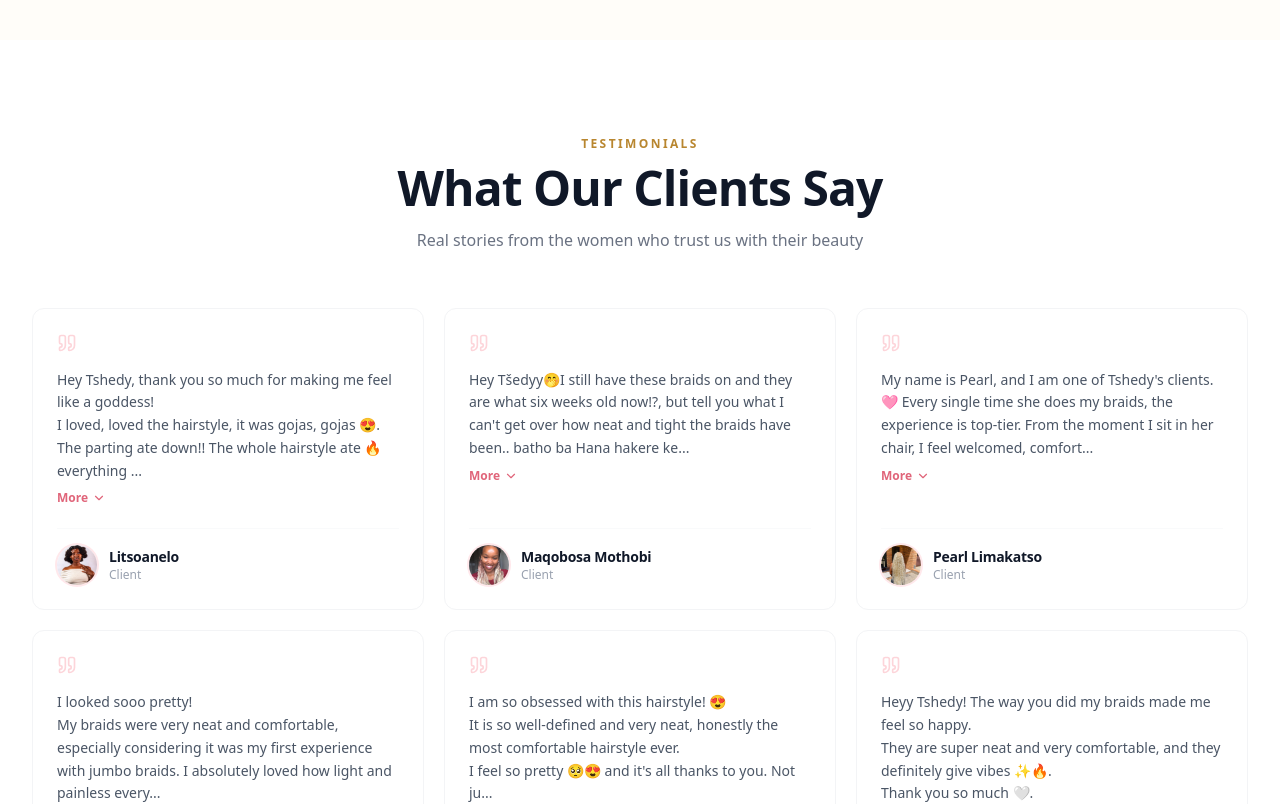
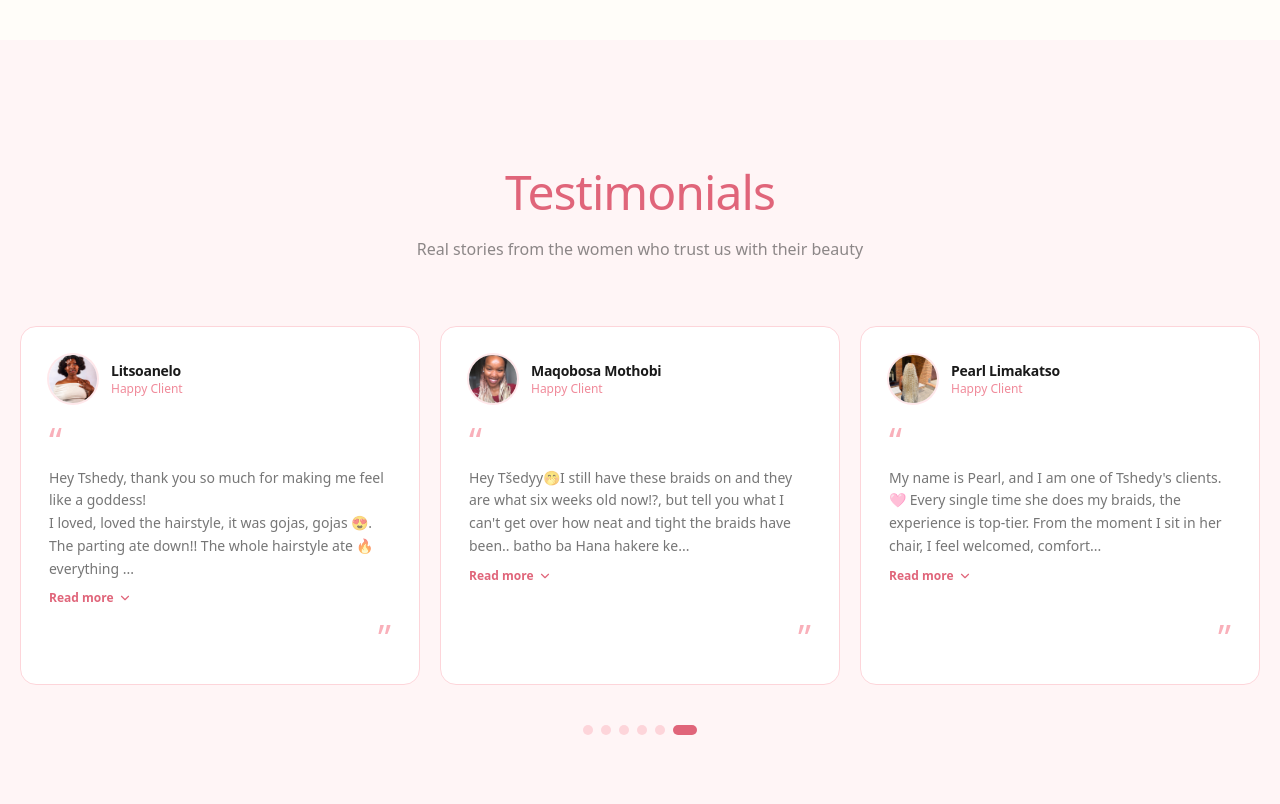
Before and after one commit to Kananelo12/tshedys-beauty, a Next.js app: page / in a window 1280 px wide. Shown: the part 2980-3784 px from the top of the page. Built offline with nearby package versions, Linux system fonts and the light colour scheme.

Commit message:
modified Tesimonials to have a horizontal scroll

```diff
--- a/app/components/Testimonials.tsx
+++ b/app/components/Testimonials.tsx
@@ -1,7 +1,7 @@
 "use client";
 
-import { useState } from "react";
-import { ChevronDown, ChevronUp, Quote } from "lucide-react";
+import { useState, useRef, useEffect, useCallback } from "react";
+import { ChevronDown, ChevronUp } from "lucide-react";
 import Image from "next/image";
 import Lightbox from "./Lightbox";
 
@@ -62,34 +62,11 @@ function TestimonialCard({
   const needsTruncation = testimonial.content.length > 180;
 
   return (
-    <div className="bg-white rounded-xl border border-gray-100 p-6 flex flex-col h-full">
-      {/* Quote Icon */}
-      <Quote size={20} className="text-pink-200 mb-4 shrink-0" />
-
-      {/* Content */}
-      <div className="flex-1 mb-5">
-        <p className="text-gray-600 text-sm leading-relaxed whitespace-pre-line">
-          {isExpanded ? testimonial.content : truncatedContent}
-          {!isExpanded && needsTruncation && "..."}
-        </p>
-        {needsTruncation && (
-          <button
-            onClick={() => setIsExpanded(!isExpanded)}
-            className="mt-2 text-pink-500 hover:text-pink-600 text-xs font-semibold inline-flex items-center gap-1 transition-colors"
-          >
-            {isExpanded ? (
-              <>Less <ChevronUp size={14} /></>
-            ) : (
-              <>More <ChevronDown size={14} /></>
-            )}
-          </button>
-        )}
-      </div>
-
-      {/* Author */}
-      <div className="flex items-center gap-3 pt-4 border-t border-gray-50">
+    <div className="bg-white rounded-2xl border border-pink-200 p-6 sm:p-7 flex flex-col h-full hover:shadow-md transition-shadow duration-300">
+      {/* Author — top */}
+      <div className="flex items-center gap-3.5 mb-5">
         <div
-          className="relative w-10 h-10 rounded-full overflow-hidden cursor-pointer shrink-0 ring-2 ring-pink-100"
+          className="relative w-12 h-12 rounded-full overflow-hidden cursor-pointer shrink-0 ring-2 ring-pink-100"
           onClick={onImageClick}
         >
           <Image
@@ -97,14 +74,40 @@ function TestimonialCard({
             alt={testimonial.name}
             fill
             className="object-cover"
-            sizes="40px"
+            sizes="48px"
           />
         </div>
         <div>
-          <h4 className="font-semibold text-gray-900 text-sm">{testimonial.name}</h4>
-          <p className="text-xs text-gray-400">Client</p>
+          <h4 className="font-semibold text-foreground text-sm">{testimonial.name}</h4>
+          <p className="text-xs text-pink-400">Happy Client</p>
         </div>
       </div>
+
+      {/* Large Quote Mark */}
+      <div className="text-4xl font-serif text-pink-300 leading-none mb-2 select-none">&ldquo;</div>
+
+      {/* Content */}
+      <div className="flex-1">
+        <p className="text-foreground/60 text-sm leading-relaxed whitespace-pre-line">
+          {isExpanded ? testimonial.content : truncatedContent}
+          {!isExpanded && needsTruncation && "..."}
+        </p>
+        {needsTruncation && (
+          <button
+            onClick={() => setIsExpanded(!isExpanded)}
+            className="mt-2.5 text-pink-500 hover:text-pink-600 text-xs font-semibold inline-flex items-center gap-1 transition-colors"
+          >
+            {isExpanded ? (
+              <>Less <ChevronUp size={14} /></>
+            ) : (
+              <>Read more <ChevronDown size={14} /></>
+            )}
+          </button>
+        )}
+      </div>
+
+      {/* Closing Quote */}
+      <div className="text-4xl font-serif text-pink-300 leading-none mt-3 text-right select-none">&rdquo;</div>
     </div>
   );
 }
@@ -112,6 +115,9 @@ function TestimonialCard({
 export default function Testimonials() {
   const [lightboxOpen, setLightboxOpen] = useState(false);
   const [currentImageIndex, setCurrentImageIndex] = useState(0);
+  const [activeIndex, setActiveIndex] = useState(0);
+  const scrollRef = useRef<HTMLDivElement>(null);
+  const cardRefs = useRef<(HTMLDivElement | null)[]>([]);
 
   const testimonialImages = testimonials.map((t) => `/${t.image}`);
 
@@ -120,31 +126,81 @@ export default function Testimonials() {
     setLightboxOpen(true);
   };
 
+  // Track which card is most visible
+  useEffect(() => {
+    const container = scrollRef.current;
+    if (!container) return;
+
+    const observer = new IntersectionObserver(
+      (entries) => {
+        entries.forEach((entry) => {
+          if (entry.isIntersecting) {
+            const index = cardRefs.current.indexOf(entry.target as HTMLDivElement);
+            if (index !== -1) setActiveIndex(index);
+          }
+        });
+      },
+      { root: container, threshold: 0.6 }
+    );
+
+    cardRefs.current.forEach((card) => {
+      if (card) observer.observe(card);
+    });
+
+    return () => observer.disconnect();
+  }, []);
+
+  const scrollToCard = useCallback((index: number) => {
+    const card = cardRefs.current[index];
+    if (card && scrollRef.current) {
+      const container = scrollRef.current;
+      const scrollLeft = card.offsetLeft - container.offsetLeft - 20;
+      container.scrollTo({ left: scrollLeft, behavior: "smooth" });
+    }
+  }, []);
+
   return (
-    <section id="testimonials" className="py-20 sm:py-24 bg-white">
-      <div className="max-w-7xl mx-auto px-5 sm:px-6 lg:px-8">
+    <section id="testimonials" className="py-24 sm:py-32 bg-pink-50">
+      <div className="max-w-7xl mx-auto px-5 sm:px-8 lg:px-10">
         {/* Section Header */}
-        <div className="text-center mb-14">
-          <p className="text-xs font-semibold tracking-[0.2em] uppercase text-gold-600 mb-3">
+        <div className="text-center mb-16">
+          <h2 className="text-3xl sm:text-4xl lg:text-5xl font-serif font-medium text-pink-500 mb-5">
             Testimonials
-          </p>
-          <h2 className="text-3xl sm:text-4xl md:text-5xl font-serif font-bold text-gray-900 mb-4">
-            What Our Clients Say
           </h2>
-          <p className="text-base text-gray-500 max-w-lg mx-auto">
+          <p className="text-base text-foreground/50 max-w-md mx-auto leading-relaxed">
             Real stories from the women who trust us with their beauty
           </p>
         </div>
 
-        {/* Grid Layout — horizontal scroll on mobile, grid on sm+ */}
-        <div className="flex gap-4 overflow-x-auto snap-x snap-mandatory pb-4 -mx-5 px-5 sm:mx-0 sm:px-0 sm:pb-0 sm:grid sm:grid-cols-2 lg:grid-cols-3 sm:gap-5 sm:overflow-visible">
+        {/* Horizontal scroll on all screen sizes */}
+        <div ref={scrollRef} className="flex gap-5 overflow-x-auto snap-x snap-mandatory pb-4 -mx-5 px-5 scrollbar-hide">
           {testimonials.map((testimonial, index) => (
-            <div key={index} className="min-w-[80vw] snap-start sm:min-w-0">
+            <div
+              key={index}
+              ref={(el) => { cardRefs.current[index] = el; }}
+              className="w-[85vw] sm:w-100 min-w-[85vw] sm:min-w-100 snap-start shrink-0"
+            >
               <TestimonialCard
                 testimonial={testimonial}
                 onImageClick={() => openLightbox(index)}
               />
             </div>
+          ))}
+        </div>
+
+        {/* Dot Indicators */}
+        <div className="flex justify-center gap-2 mt-6">
+          {testimonials.map((_, index) => (
+            <button
+              key={index}
+              onClick={() => scrollToCard(index)}
+              aria-label={`Go to testimonial ${index + 1}`}
+              className={`rounded-full transition-all duration-300 ${
+                activeIndex === index
+                  ? "w-6 h-2.5 bg-pink-500"
+                  : "w-2.5 h-2.5 bg-pink-200 hover:bg-pink-300"
+              }`}
+            />
           ))}
         </div>
       </div>
```
